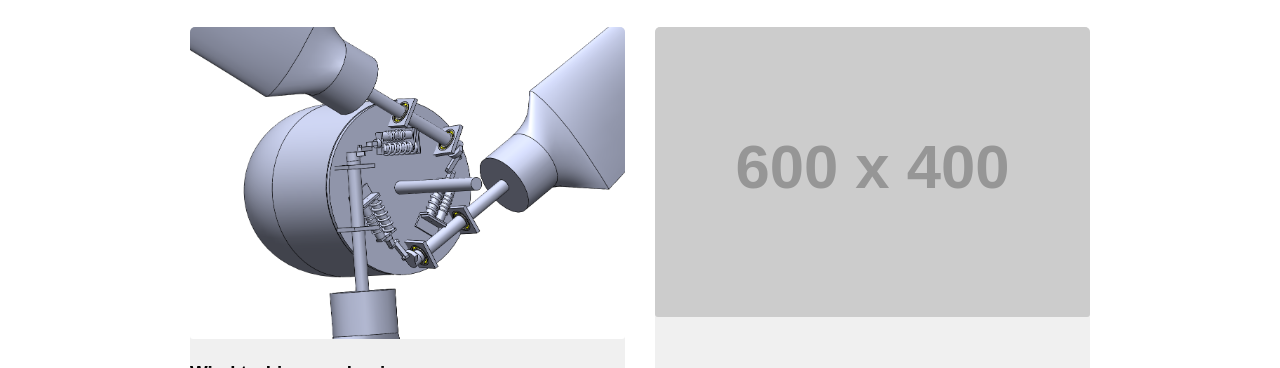
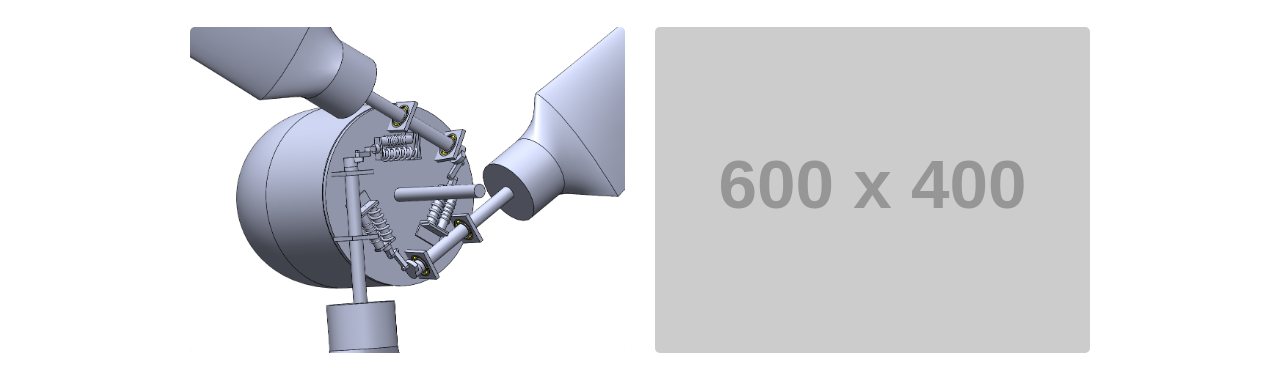
Before and after one commit to Leo-cmnd/leovillemin.github.io, a plain HTML site: page engineering.html in a window 1280 px wide. Shown: the part 552-920 px from the top of the page. Drawn offline with Linux system fonts and the light colour scheme; placeholder pictures from the web are drawn by us.

Commit message:
change the project-item parameters to display images fully

```diff
--- a/style.css
+++ b/style.css
@@ -129,6 +129,9 @@ main {
     text-decoration: none;
     color: inherit;
     background-color: #f0f0f0; /* A light background if images don't fill perfectly */
+    padding: 0; /* ADD THIS or ensure it's 0 if it was previously set */
+    aspect-ratio: 4 / 3; /* ADD THIS - e.g., 4:3 aspect ratio. Change as needed (e.g., 16/9, 1/1) */
+    /* ... other styles ... */
     /* Remove padding if you want the image to fill the item edge-to-edge */
     /* padding: 15px; */ /* Consider removing this or making it 0 */
     /* transition: transform 0.2s ease-in-out, box-shadow 0.2s ease-in-out; */ /* Moved to image/overlay */
@@ -136,12 +139,12 @@ main {
 
 /* Update .project-item img */
 .project-item img {
-    display: block; /* Important for layout and preventing extra space */
+    display: block;
     width: 100%;
-    height: auto;
-    border-radius: 3px; /* Or remove if you want sharp edges matching .project-item */
-    /* margin-bottom: 10px; */ /* Remove if title is now an overlay */
-    transition: transform 0.3s ease-in-out; /* For a subtle zoom effect on hover */
+    height: 100%;         /* CHANGED from auto: Make image fill height of container */
+    object-fit: cover;    /* ADD THIS: Covers the area, maintains aspect ratio, crops if necessary */
+    border-radius: 0;     /* Or match .project-item's border-radius if it's not 0 and you want consistency */
+    transition: transform 0.3s ease-in-out;
 }
 
 /* NEW: Styles for the overlay and text that appears on hover */
```
